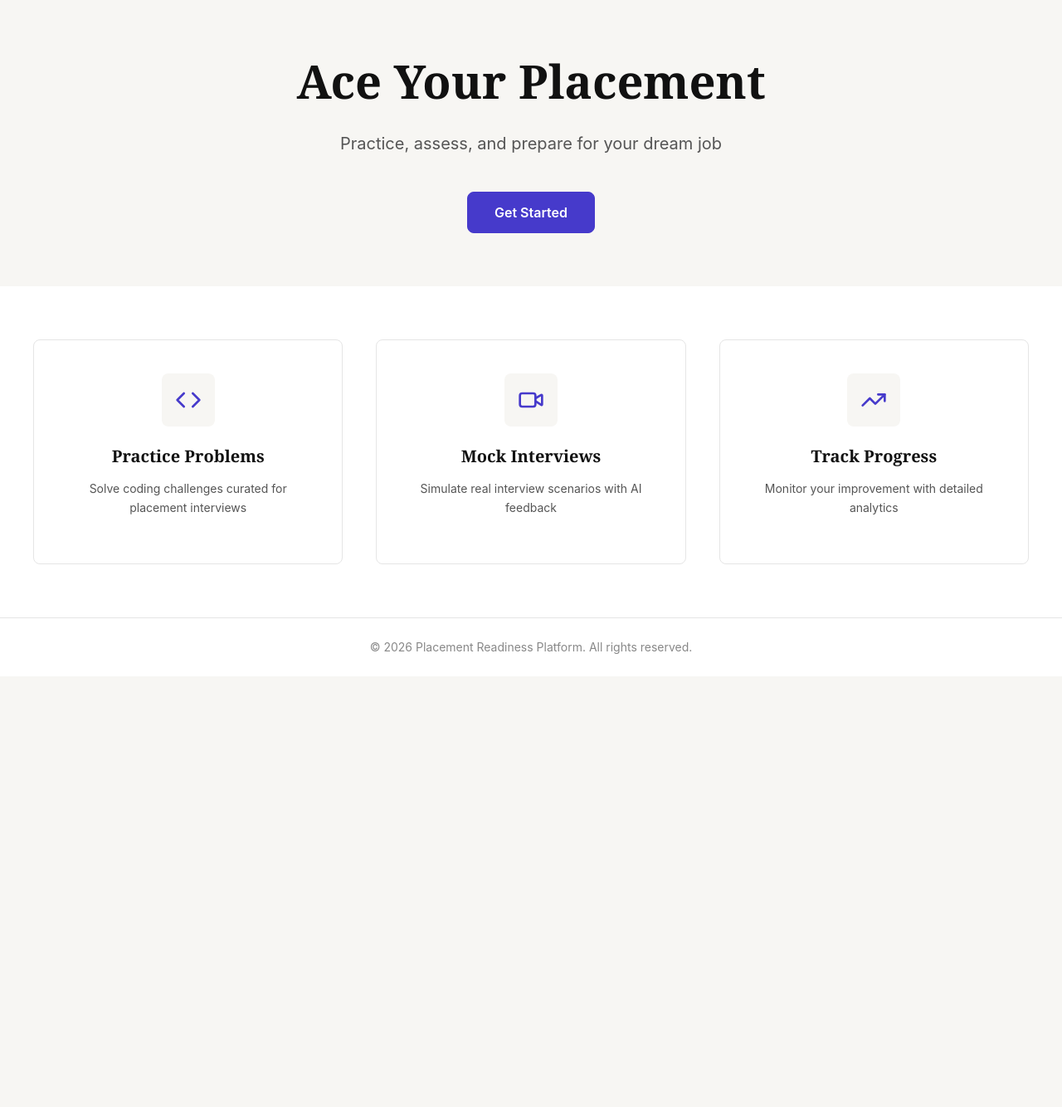
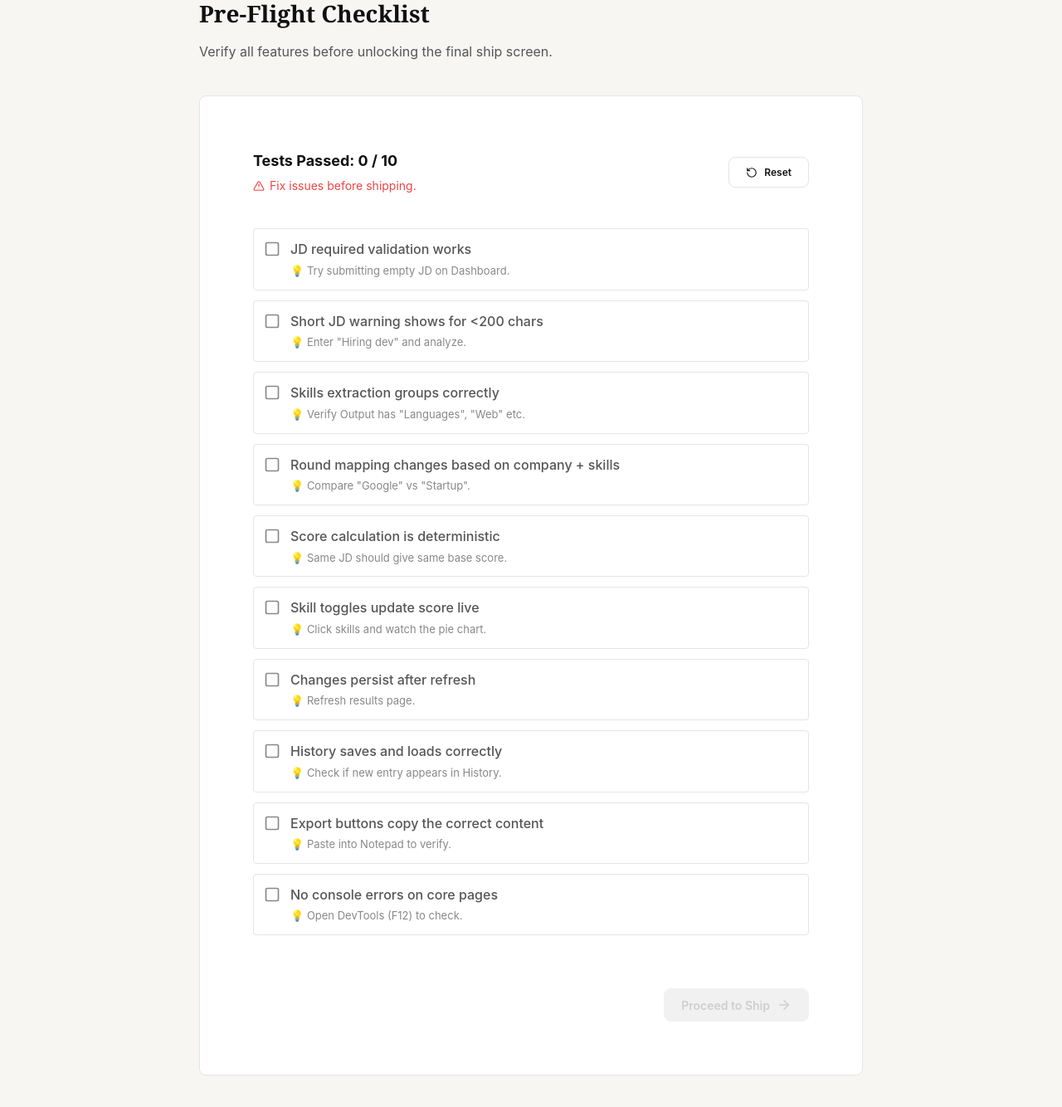
Before and after one commit to Vinyas24/Placement-Readiness-Platform, a React (Vite) app: page /prp/07-test in a window 1280 px wide. Before the commit this address led to /. Shown: the whole page at 83% size. Before the commit the page ends 815 px from the top, so only its background shows below. Built offline with nearby package versions, Linux system fonts and the light colour scheme.

Commit message:
Test and debug + checklist.

```diff
--- a/src/App.jsx
+++ b/src/App.jsx
@@ -9,6 +9,8 @@ import Resources from './pages/dashboard/Resources';
 import Profile from './pages/dashboard/Profile';
 import Results from './pages/dashboard/Results';
 import History from './pages/dashboard/History';
+import TestChecklist from './pages/prp/TestChecklist';
+import Ship from './pages/prp/Ship';
 
 function App() {
   return (
@@ -24,6 +26,8 @@ function App() {
           <Route path="resources" element={<Resources />} />
           <Route path="profile" element={<Profile />} />
         </Route>
+        <Route path="/prp/07-test" element={<TestChecklist />} />
+        <Route path="/prp/08-ship" element={<Ship />} />
         <Route path="*" element={<Navigate to="/" replace />} />
       </Routes>
     </BrowserRouter>
--- /dev/null
+++ b/src/pages/prp/Ship.jsx
@@ -0,0 +1,76 @@
+import React, { useEffect, useState } from 'react';
+import { useNavigate } from 'react-router-dom';
+import Card from '../../components/ui/Card';
+import Button from '../../components/ui/Button';
+import { Rocket, Lock, CheckCircle } from 'lucide-react';
+
+const STORAGE_KEY = 'prp_test_checklist';
+
+const Ship = () => {
+  const navigate = useNavigate();
+  const [locked, setLocked] = useState(true);
+
+  useEffect(() => {
+    const saved = localStorage.getItem(STORAGE_KEY);
+    if (saved) {
+      const checkedItems = JSON.parse(saved);
+      // Hardcoded list length matching CHECKLIST_ITEMS in TestChecklist.jsx
+      // Ideally should be shared constant, but for this specific request simplicity:
+      const count = Object.values(checkedItems).filter(Boolean).length;
+      if (count >= 10) {
+        setLocked(false);
+      }
+    }
+  }, []);
+
+  if (locked) {
+    return (
+      <div style={{ maxWidth: '600px', margin: '100px auto', textAlign: 'center' }}>
+        <Card padding="var(--space-5)">
+          <div style={{ color: '#ef4444', marginBottom: 'var(--space-3)' }}>
+            <Lock size={48} />
+          </div>
+          <h2 style={{ fontSize: '24px', marginBottom: 'var(--space-2)' }}>Deployment Locked</h2>
+          <p style={{ color: 'var(--color-text-secondary)', marginBottom: 'var(--space-4)' }}>
+            You must verify all 10 functionality tests before shipping.
+          </p>
+          <Button onClick={() => navigate('/prp/07-test')}>
+            Go to Checklist
+          </Button>
+        </Card>
+      </div>
+    );
+  }
+
+  return (
+    <div style={{ maxWidth: '800px', margin: '0 auto', textAlign: 'center', paddingTop: '40px' }}>
+      <div style={{ marginBottom: '40px', color: 'var(--color-success)' }}>
+         <Rocket size={64} />
+      </div>
+
+      <h1 style={{ fontSize: '36px', marginBottom: 'var(--space-3)' }}>Ready for Takeoff!</h1>
+      <p style={{ fontSize: '18px', color: 'var(--color-text-secondary)', maxWidth: '600px', margin: '0 auto 40px auto' }}>
+        The Placement Readiness Platform is hardened, verified, and ready for candidates.
+        Great work on the QA process.
+      </p>
+
+      <Card padding="var(--space-5)" style={{ maxWidth: '500px', margin: '0 auto' }}>
+        <div style={{ display: 'flex', alignItems: 'center', gap: '12px', justifyContent: 'center', marginBottom: '20px' }}>
+          <CheckCircle size={24} color="var(--color-success)" />
+          <span style={{ fontSize: '18px', fontWeight: 500 }}>All Systems Go</span>
+        </div>
+        <div style={{ fontSize: '14px', color: 'var(--color-text-tertiary)' }}>
+           Version 1.0.0 • Validated
+        </div>
+      </Card>
+
+      <div style={{ marginTop: '40px' }}>
+        <Button variant="secondary" onClick={() => navigate('/dashboard')}>
+           Back to Dashboard
+        </Button>
+      </div>
+    </div>
+  );
+};
+
+export default Ship;
--- /dev/null
+++ b/src/pages/prp/TestChecklist.jsx
@@ -0,0 +1,124 @@
+import React, { useState, useEffect } from 'react';
+import { useNavigate } from 'react-router-dom';
+import Card from '../../components/ui/Card';
+import Button from '../../components/ui/Button';
+import { CheckSquare, Square, AlertTriangle, ArrowRight, RotateCcw } from 'lucide-react';
+
+const CHECKLIST_ITEMS = [
+  { id: 'jd-validation', label: 'JD required validation works', hint: 'Try submitting empty JD on Dashboard.' },
+  { id: 'short-jd', label: 'Short JD warning shows for <200 chars', hint: 'Enter "Hiring dev" and analyze.' },
+  { id: 'skills-extract', label: 'Skills extraction groups correctly', hint: 'Verify Output has "Languages", "Web" etc.' },
+  { id: 'round-mapping', label: 'Round mapping changes based on company + skills', hint: 'Compare "Google" vs "Startup".' },
+  { id: 'deterministic-score', label: 'Score calculation is deterministic', hint: 'Same JD should give same base score.' },
+  { id: 'live-score', label: 'Skill toggles update score live', hint: 'Click skills and watch the pie chart.' },
+  { id: 'persistence', label: 'Changes persist after refresh', hint: 'Refresh results page.' },
+  { id: 'history', label: 'History saves and loads correctly', hint: 'Check if new entry appears in History.' },
+  { id: 'export', label: 'Export buttons copy the correct content', hint: 'Paste into Notepad to verify.' },
+  { id: 'no-errors', label: 'No console errors on core pages', hint: 'Open DevTools (F12) to check.' }
+];
+
+const STORAGE_KEY = 'prp_test_checklist';
+
+const TestChecklist = () => {
+  const navigate = useNavigate();
+  const [checkedItems, setCheckedItems] = useState({});
+
+  useEffect(() => {
+    const saved = localStorage.getItem(STORAGE_KEY);
+    if (saved) {
+      setCheckedItems(JSON.parse(saved));
+    }
+  }, []);
+
+  const toggleItem = (id) => {
+    setCheckedItems(prev => {
+      const updated = { ...prev, [id]: !prev[id] };
+      localStorage.setItem(STORAGE_KEY, JSON.stringify(updated));
+      return updated;
+    });
+  };
+
+  const handleReset = () => {
+    if (window.confirm('Reset all progress?')) {
+      setCheckedItems({});
+      localStorage.removeItem(STORAGE_KEY);
+    }
+  };
+
+  const completedCount = Object.values(checkedItems).filter(Boolean).length;
+  const isComplete = completedCount === CHECKLIST_ITEMS.length;
+
+  return (
+    <div style={{ maxWidth: '800px', margin: '0 auto', paddingBottom: '40px' }}>
+      <h1 style={{ fontSize: '28px', marginBottom: 'var(--space-2)' }}>Pre-Flight Checklist</h1>
+      <p style={{ color: 'var(--color-text-secondary)', marginBottom: 'var(--space-4)' }}>
+        Verify all features before unlocking the final ship screen.
+      </p>
+
+      <Card padding="var(--space-5)">
+        <div style={{ display: 'flex', justifyContent: 'space-between', alignItems: 'center', marginBottom: 'var(--space-4)' }}>
+          <div>
+            <span style={{ fontSize: '18px', fontWeight: 'bold', color: isComplete ? 'var(--color-success)' : 'var(--color-text-primary)' }}>
+              Tests Passed: {completedCount} / {CHECKLIST_ITEMS.length}
+            </span>
+            {!isComplete && (
+              <div style={{ display: 'flex', alignItems: 'center', gap: '6px', color: '#ef4444', fontSize: '14px', marginTop: '4px' }}>
+                <AlertTriangle size={14} /> Fix issues before shipping.
+              </div>
+            )}
+          </div>
+          <Button variant="secondary" onClick={handleReset} style={{ fontSize: '12px' }}>
+            <RotateCcw size={14} /> Reset
+          </Button>
+        </div>
+
+        <div style={{ display: 'flex', flexDirection: 'column', gap: '12px' }}>
+          {CHECKLIST_ITEMS.map((item) => (
+            <div
+              key={item.id}
+              onClick={() => toggleItem(item.id)}
+              style={{
+                display: 'flex',
+                alignItems: 'flex-start',
+                gap: '12px',
+                padding: '12px',
+                borderRadius: 'var(--radius-sm)',
+                backgroundColor: checkedItems[item.id] ? 'rgba(75, 127, 82, 0.05)' : 'var(--color-surface)',
+                border: `1px solid ${checkedItems[item.id] ? 'var(--color-success)' : 'var(--color-border)'}`,
+                cursor: 'pointer',
+                transition: 'all 0.2s'
+              }}
+            >
+              <div style={{ marginTop: '2px', color: checkedItems[item.id] ? 'var(--color-success)' : 'var(--color-text-tertiary)' }}>
+                {checkedItems[item.id] ? <CheckSquare size={20} /> : <Square size={20} />}
+              </div>
+              <div>
+                <div style={{ fontWeight: 500, fontSize: '16px', color: checkedItems[item.id] ? 'var(--color-text-primary)' : 'var(--color-text-secondary)' }}>
+                  {item.label}
+                </div>
+                <div style={{ fontSize: '13px', color: 'var(--color-text-tertiary)', marginTop: '2px' }}>
+                  💡 {item.hint}
+                </div>
+              </div>
+            </div>
+          ))}
+        </div>
+
+        <div style={{ marginTop: 'var(--space-5)', textAlign: 'right' }}>
+           <Button
+             onClick={() => navigate('/prp/08-ship')}
+             disabled={!isComplete}
+             style={{
+               opacity: isComplete ? 1 : 0.5,
+               cursor: isComplete ? 'pointer' : 'not-allowed'
+             }}
+           >
+             Proceed to Ship <ArrowRight size={18} />
+           </Button>
+        </div>
+      </Card>
+    </div>
+  );
+};
+
+export default TestChecklist;
```
